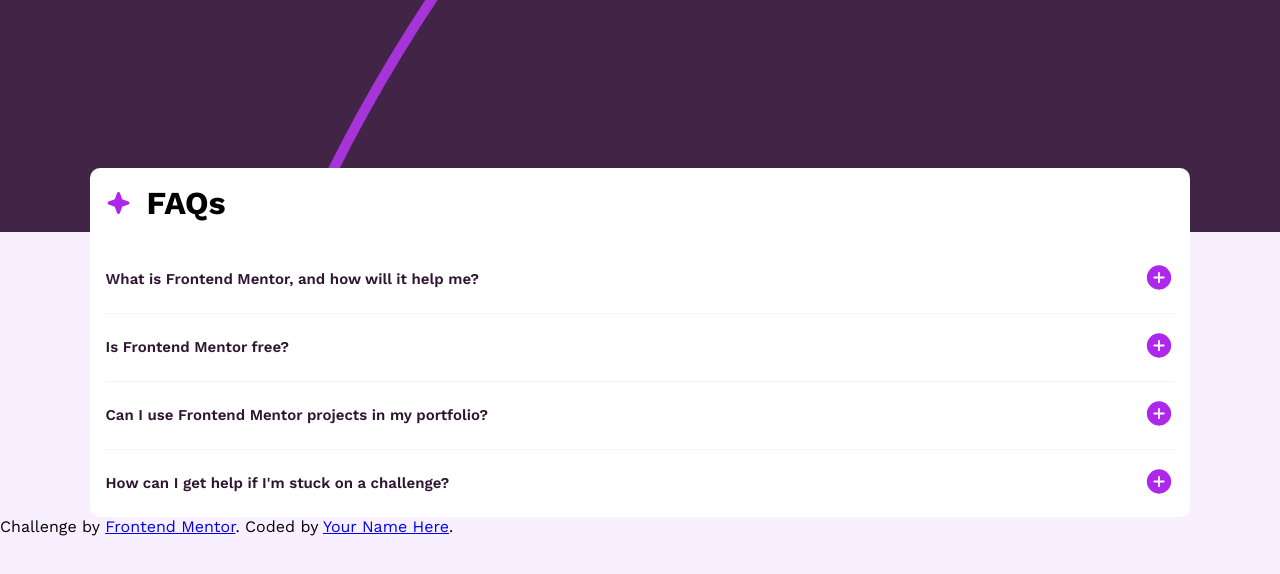
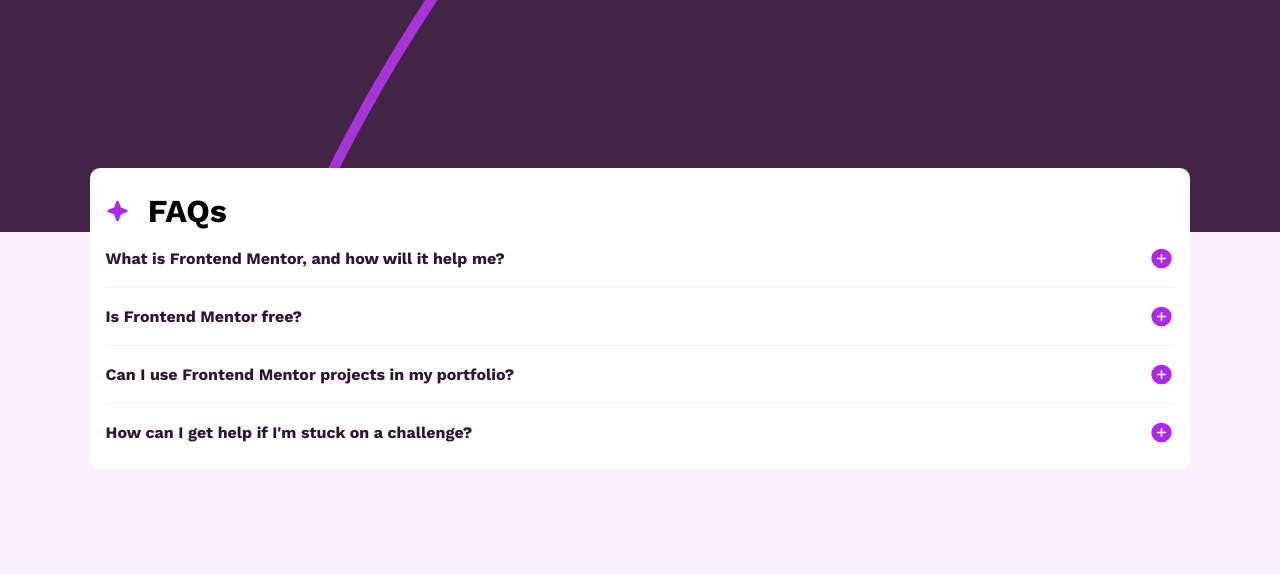
Before and after one commit to binoyam/FAQ-accordion, a plain HTML site: page index.html in a window 1280 px wide. Drawn offline with nearby package versions, Linux system fonts and the light colour scheme.

Commit message:
improvements

```diff
--- a/index.html
+++ b/index.html
@@ -76,11 +76,11 @@
       </div>
     </div>
 
-    <div class="attribution">
+    <!-- <div class="attribution">
       Challenge by
       <a href="https://www.frontendmentor.io?ref=challenge" target="_blank"
         >Frontend Mentor</a
       >. Coded by <a href="#">Your Name Here</a>.
-    </div>
+    </div> -->
   </body>
 </html>
--- a/style.css
+++ b/style.css
@@ -13,7 +13,7 @@
 }
 body {
   width: 100%;
-  height: 100vh;
+  min-height: 100vh;
   font-size: 16px;
   background-color: var(--Lightpink);
 }
@@ -31,46 +31,61 @@ header .bg_image {
 .container {
   width: 86%;
   margin: -4rem auto 0;
-  padding: 1rem 1rem 0;
+  padding: 1.5rem 1rem 0.5rem;
   background-color: var(--White);
   border-radius: 10px;
   position: relative;
   z-index: 999;
 }
-.header{
+.header {
   display: flex;
   align-items: center;
-    gap: 1rem;
-    margin-bottom: 1.5rem;
+  gap: 1.2rem;
+  /* margin-bottom: 1.5rem; */
 }
-.header img{
-    width: 25px;
+.header img {
+  width: 23px;
 }
-.wrapper{
+/* .header h1{
+  font-size: 25px;
+} */
+.wrapper {
   width: 100%;
   display: flex;
   flex-direction: column;
   justify-content: space-between;
 }
-.question{
+.question {
   display: flex;
   align-items: center;
   justify-content: space-between;
 }
-.question h4{
-    width: 75%;
-    font-size: 15px;
+.question h4 {
+  max-width: 80%;
   color: var(--Darkpurple);
-    font-weight: 600;
+  font-weight: 700;
   line-height: 1.1;
+  cursor: pointer;
 }
-.faq{
+.question h4:hover {
+  color: var(--Grayishpurple);
+}
+.faq {
   padding: 1rem 0;
 }
-.faq:not(:last-child){
+.faq:not(:last-child) {
   border-bottom: 1px solid var(--Lightpink);
 }
-.faq p{
+.icon {
+  width: 25px;
+  height: 25px;
+}
+.icon img {
+  width: 100%;
+  height: 100%;
+  object-fit: cover;
+}
+.answer {
   color: var(--Grayishpurple);
   font-weight: 400;
   font-size: 14px;
```
Lines whose indentation alone changed are shown as unchanged.
